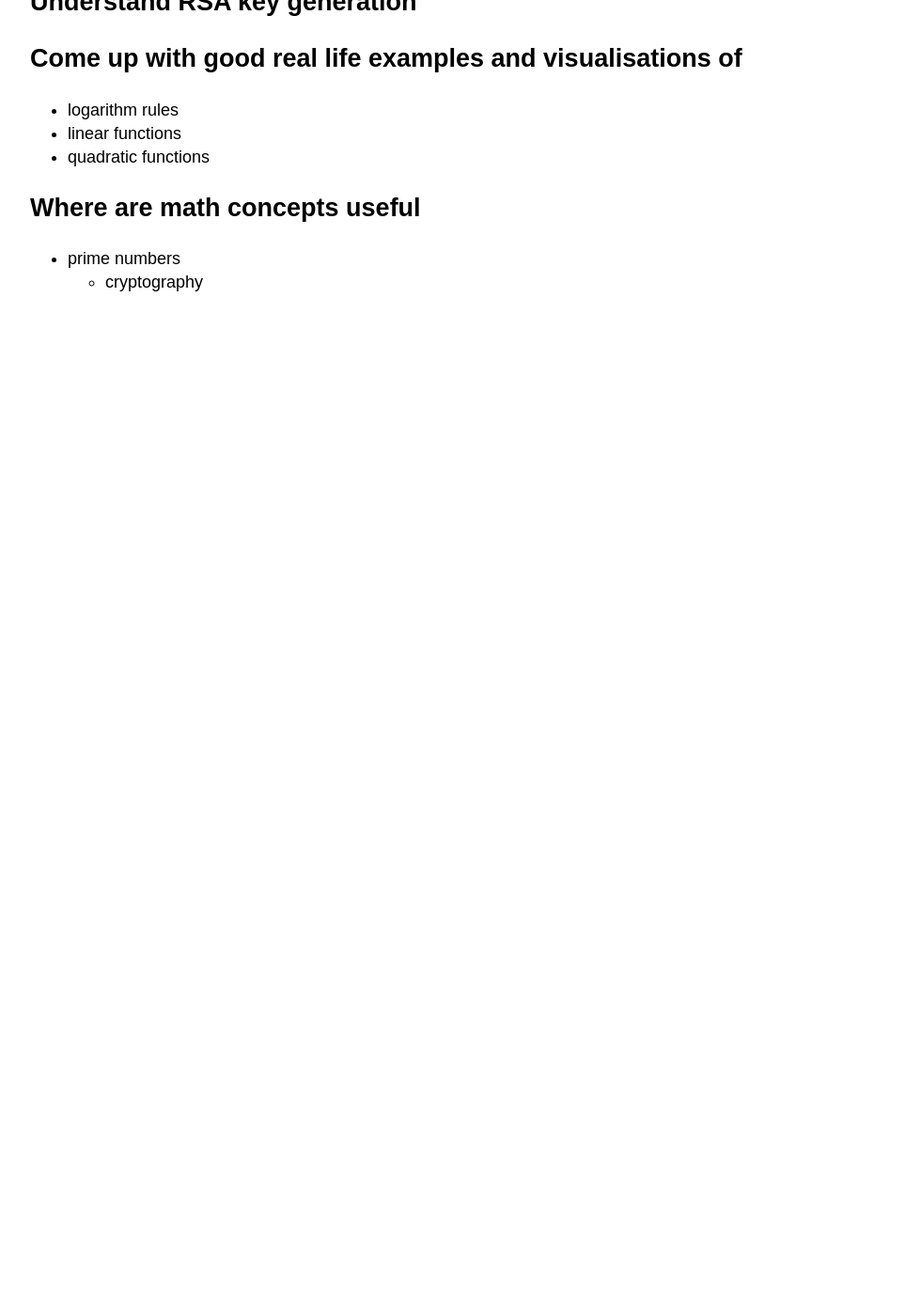
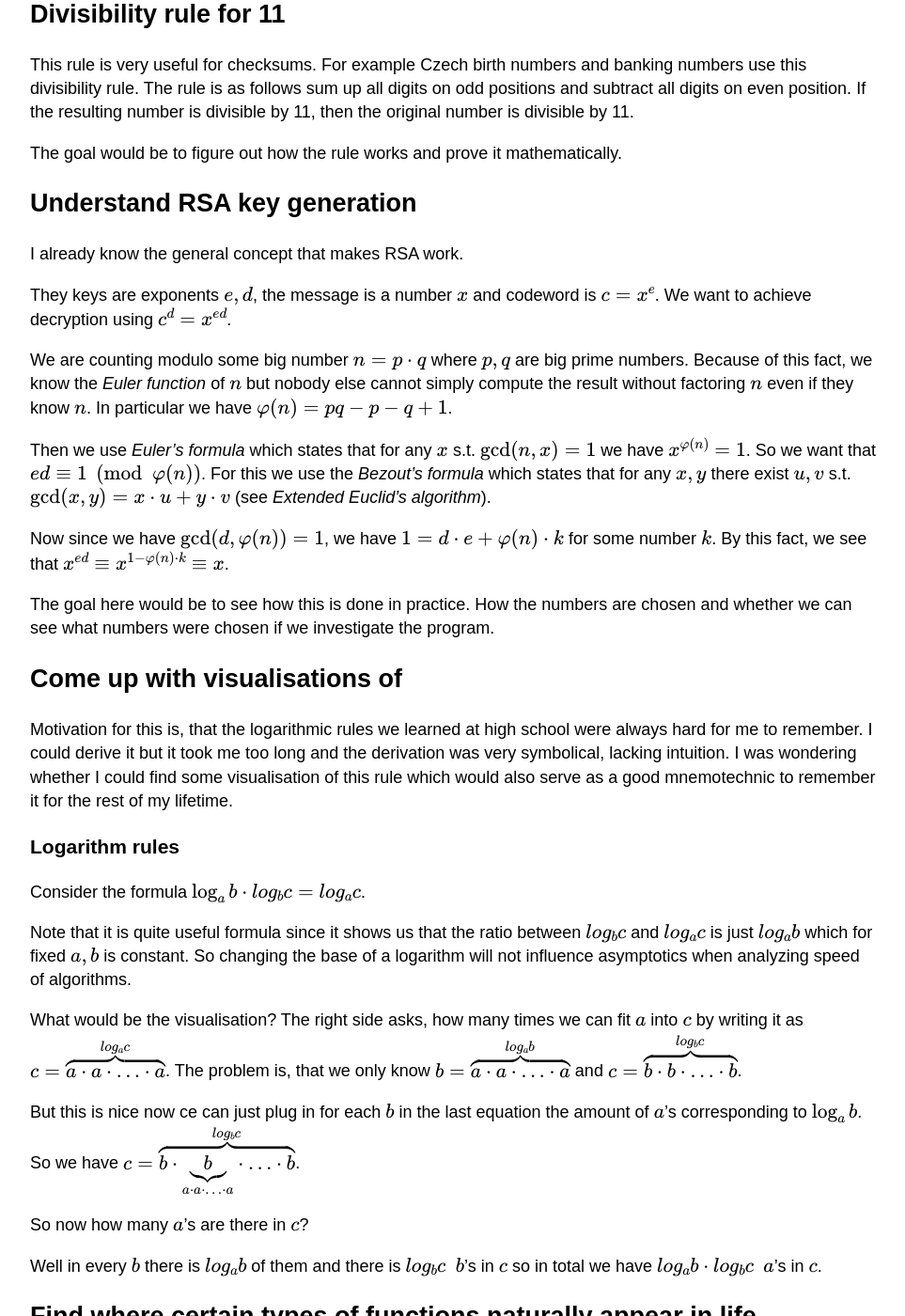
Before and after one commit to hartmaj2/hartmaj2.github.io, a Jekyll site: the page built from sections/maths/interesting_ideas.md, in a window 1280 px wide and 1400 px high, scrolled down 254 px. Shown: the whole window at 94% size, without its empty margins (158-1121 px from the left). Built offline with Jekyll 4.4.1, drawn with Linux system fonts in a browser that asks for light colours; before the commit the page ends 900 px from its top, so only the background shows below that; some of the changed text lies outside the part shown.

Commit message:
Update interesting ideas subsection

```diff
--- a/sections/maths/interesting_ideas.md
+++ b/sections/maths/interesting_ideas.md
@@ -9,15 +9,63 @@ permalink: /mathematics/interesting-ideas
 
 # Concepts to play around with
 
+Here are mathematical and algorithmical concepts that I find interesting and would like to spend some time thinking about them.
+
 ## Divisibility rule for 11
+
+This rule is very useful for checksums. For example Czech birth numbers and banking numbers use this divisibility rule. The rule is as follows  sum up all digits on odd positions and subtract all digits on even position. If the resulting number is divisible by 11, then the original number is divisible by 11.
+
+The goal would be to figure out how the rule works and prove it mathematically.
 
 ## Understand RSA key generation
 
-## Come up with good real life examples and visualisations of
-- logarithm rules
-- linear functions
-- quadratic functions
+I already know the general concept that makes RSA work.
+
+They keys are exponents $e,d$, the message is a number $x$ and codeword is $c = x^e$. We want to achieve decryption using $c^d = x^{ed}$.
+
+We are counting modulo some big number $n = p \cdot q$ where $p,q$ are big prime numbers. Because of this fact, we know the *Euler function* of $n$ but nobody else cannot simply compute the result without factoring $n$ even if they know $n$. In particular we have $\varphi(n) = pq - p - q + 1$.
+
+Then we use *Euler's formula* which states that for any $x$ s.t. $\gcd(n,x) = 1$ we have $x^{\varphi(n)} = 1$. So we want that $ed \equiv 1 \pmod{\varphi(n)}$. For this we use the *Bezout's formula* which states that for any $x,y$ there exist $u,v$ s.t. $\gcd(x,y) = x \cdot u + y \cdot v$ (see *Extended Euclid's algorithm*).
+
+Now since we have $\gcd(d,\varphi(n)) = 1$, we have $1 = d \cdot e + \varphi(n) \cdot k$ for some number $k$. By this fact, we see that $x^{ed} \equiv x^{1 - \varphi(n) \cdot k} \equiv x$.
+
+The goal here would be to see how this is done in practice. How the numbers are chosen and whether we can see what numbers were chosen if we investigate the program.
+
+## Come up with visualisations of
+
+Motivation for this is, that the logarithmic rules we learned at high school were always hard for me to remember. I could derive it but it took me too long and the derivation was very symbolical, lacking intuition. I was wondering whether I could find some visualisation of this rule which would also serve as a good mnemotechnic to remember it for the rest of my lifetime.
+
+### Logarithm rules
+
+Consider the formula $\log_a{b} \cdot log_b{c} = log_a{c}$.
+
+Note that it is quite useful formula since it shows us that the ratio between $log_b{c}$ and $log_a{c}$ is just $log_a{b}$ which for fixed $a,b$ is constant. So changing the base of a logarithm will not influence asymptotics when analyzing speed of algorithms.
+
+What would be the visualisation? The right side asks, how many times we can fit $a$ into $c$ by writing it as $c = \overbrace{a \cdot a \cdot \ldots \cdot a}^{log_a{c}}$. The problem is, that we only know $b = \overbrace{a \cdot a \cdot \ldots \cdot a}^{log_a{b}}$ and $c = \overbrace{b \cdot b \cdot \ldots \cdot b}^{log_b{c}}$.
+
+But this is nice now ce can just plug in for each $b$ in the last equation the amount of $a$'s corresponding to $\log_a{b}$. So we have $c = \overbrace{b \cdot \underbrace{b}_{a \cdot a \cdot \ldots \cdot a} \cdot \ldots \cdot b}^{log_b{c}}$.
+
+So now how many $a$'s are there in $c$?
+
+Well in every $b$ there is $log_a{b}$ of them and there is $log_b{c} \space$ $b$'s in $c$ so in total we have $log_a{b} \cdot log_b{c} \space $ $a$'s in $c$.
+
+## Find where certain types of functions naturally appear in life
+
+Goal of this topic is to categorize types of functions and find real life examples for each category. This collection should then serve teachers as a repository of answers when students ask: Why do we learn about these functions?
+
+### Linear functions
+
+How we age is linear. Consider the following problem: I am 24 years old and my father is 60 years old. In how many years will my father be exactly twice as old as me?
+
+The question stated mathematically is find $x$ s.t. $2 \cdot (24 + x) = 60 + x$.
+
+### Quadratic functions
+
+TODO:
 
 ## Where are math concepts useful
-  - prime numbers
-    - cryptography
+
+Again, this chapter serves a motivational purpose. Now we just don't restrict ourselves to types of analytic functions but consider all mathematical concepts in general.
+
+### Prime numbers
+- cryptography.
```
